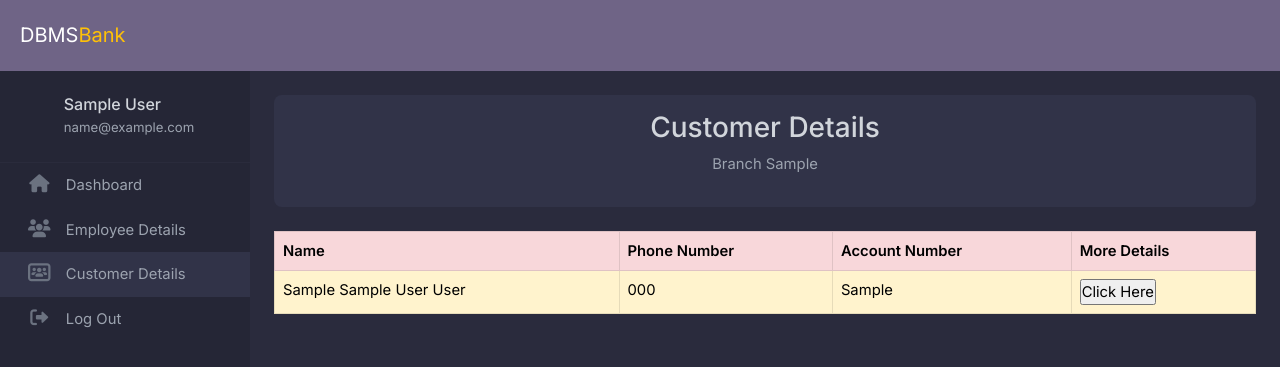
After one commit to chinmayj02/bank-management, a PHP site: page /customer_details.php in a window 1280 px wide. The commit adds this page. Shown: the top 367 px of the page. Run offline with PHP 8.4, Linux system fonts and the light colour scheme; the visitor is signed in with stand-in values (Sample User, id 1); tables that the repository leaves empty or names only in its code hold one stand-in row (values such as "Sample post"); some libraries are stand-ins or nearby versions.

```diff
--- a/admin_dashboard.php
+++ b/admin_dashboard.php
@@ -39,7 +39,6 @@ $submit_transactions = mysqli_query($conn, $transactions) or die(mysqli_error($c
 $credit_each_month=array("01"=>0,"02"=>0,"03"=>0,"05"=>0,"06"=>0,"07"=>0,"08"=>0,"09"=>0,"10"=>0,"11"=>0,"12"=>0,"04"=>0);
 $debit_each_month=array("01"=>0,"02"=>0,"03"=>0,"05"=>0,"06"=>0,"07"=>0,"08"=>0,"09"=>0,"10"=>0,"11"=>0,"12"=>0,"04"=>0);
 $amount_each_month=array("01"=>0,"02"=>0,"03"=>0,"05"=>0,"06"=>0,"07"=>0,"08"=>0,"09"=>0,"10"=>0,"11"=>0,"12"=>0,"04"=>0);
-echo '<script>let x=1;</script>';
 while($row_of_transactions = mysqli_fetch_array($submit_transactions)){
     $type=$row_of_transactions['type'];
     if($type=="CREDIT"){
@@ -191,7 +190,7 @@ setcookie("amount_dec",$amount_dec);
                 <i class="fa-solid fa-users fa-fw"></i><a href="employee_details.php"> Employee Details</a>
             </li>
             <li>
-                <i class="fa-solid fa-users-rectangle fa-fw"></i><a href="#"> Customer Details</a>
+                <i class="fa-solid fa-users-rectangle fa-fw"></i><a href="customer_details.php"> Customer Details</a>
             </li>
             <li>
                 <i class="fa-solid fa-right-from-bracket fa-fw"></i><a href="logout.php"> Log Out</a>
--- /dev/null
+++ b/customer_details.php
@@ -0,0 +1,145 @@
+<?php
+require 'includes/common.php';
+if (!isset($_SESSION['email'])) header("location:index.php");
+if ($_SESSION['mgr'] < 1) header("location:employee_dashboard.php");
+$email = $_SESSION['email'];
+$fetch_manager_name = "select * from employee where emp_id = '{$_SESSION['emp_id']}'";
+$submit_manager_name = mysqli_query($conn, $fetch_manager_name) or die(mysqli_error($conn));
+$row_manager_name = mysqli_fetch_array($submit_manager_name);
+$short_name = $row_manager_name['fname'] . " " . $row_manager_name['lname'];
+$name = $row_manager_name['fname'] . " " . $row_manager_name['mname'] . " " . $row_manager_name['lname'];
+$fetch1 = "select ifsc from branch where manager_id = '{$_SESSION['emp_id']}'";
+$submit1 = mysqli_query($conn, $fetch1) or die(mysqli_error($conn));
+$row1 = mysqli_fetch_array($submit1);
+$ifsc = $row1['ifsc'];
+$fetch = "select * from branch_customers where ifsc = '{$ifsc}'";
+$submit = mysqli_query($conn, $fetch) or die(mysqli_error($conn));
+
+// get all employees
+$fetch_employees = "select * from employee where branch_id = '{$ifsc}' and emp_id<>'{$_SESSION['emp_id']}' order by designation,fname,mname,lname";
+$submit_fetch_employees = mysqli_query($conn, $fetch_employees) or die(mysqli_error($conn));
+if (isset($_POST['submit']) && !empty($_POST['submit'])) {
+  if(isset($_COOKIE['pass'])){
+    $pass_to_check= md5($_COOKIE['pass']);
+    $fetch_pass = "select password from credentials where emp_id = '{$_SESSION['emp_id']}'";
+    $submit_pass = mysqli_query($conn, $fetch_pass) or die(mysqli_error($conn));
+    $row_pass = mysqli_fetch_array($submit_pass);
+    if($row_pass['password']==$pass_to_check){
+      header("location:profile.html");
+    }
+    else 	echo '<script>alert("Incorrect Password, Please try again");window.location = history.back();</script>';
+}
+
+}
+?>
+<!DOCTYPE html>
+<html lang="en">
+
+<head>
+  <meta charset="UTF-8">
+  <meta http-equiv="X-UA-Compatible" content="IE=edge">
+  <meta name="viewport" content="width=device-width, initial-scale=1.0">
+  <title>Customer Details|DBMS Bank</title>
+  <!-- Bootsrtap CSS -->
+  <link href="https://cdn.jsdelivr.net/npm/bootstrap@5.0.2/dist/css/bootstrap.min.css" rel="stylesheet" />
+  <link rel="stylesheet" href="https://pro.fontawesome.com/releases/v5.10.0/css/all.css" />
+  <link href="https://cdn.jsdelivr.net/npm/bootstrap@5.2.2/dist/css/bootstrap.min.css" rel="stylesheet" integrity="sha384-Zenh87qX5JnK2Jl0vWa8Ck2rdkQ2Bzep5IDxbcnCeuOxjzrPF/et3URy9Bv1WTRi" crossorigin="anonymous">
+  <link href="css/styles.css" rel="stylesheet">
+  <link rel="stylesheet" href="https://cdnjs.cloudflare.com/ajax/libs/font-awesome/6.2.0/css/all.min.css" integrity="sha512-xh6O/CkQoPOWDdYTDqeRdPCVd1SpvCA9XXcUnZS2FmJNp1coAFzvtCN9BmamE+4aHK8yyUHUSCcJHgXloTyT2A==" crossorigin="anonymous" referrerpolicy="no-referrer" />
+  <link rel="stylesheet" href="https://cdnjs.cloudflare.com/ajax/libs/jquery-mobile/1.4.5/jquery.mobile.structure.min.css" integrity="sha512-ycYlLqHTXPRocKFV8t0C5fUwTvuiv+4m5kHWTN5juUkOiGEJIqlqNtPCwhfKaFlwH+dfQdKRwhOCnI2zds/dmA==" crossorigin="anonymous" referrerpolicy="no-referrer" />
+  <script>
+
+    function checkPass() {
+      var pass = prompt("Confirm your password:");
+      if(pass==null||pass=="") {document.cookie = "pass= ; expires = Thu, 01 Jan 1970 00:00:00 GMT";return;}
+      document.cookie = "pass="+pass;
+    }
+</script>
+</head>
+
+<body>
+  <nav class="navbar position-sticky top-0 left-0 navbar-expand-md">
+    <div class="container-fluid mx-2">
+      <div class="navbar-header">
+        <i data-show="show-side-navigation1" class="show-side-btn fa-fw text-white "></i>
+        <a class="navbar-brand" href="admin_dashboard.php">DBMS<span class="main-color">Bank</span></a>
+      </div>
+    </div>
+  </nav>
+
+  <aside class="sidebar position-fixed top-40 left-0 overflow-auto h-100 float-left" id="show-side-navigation1">
+    <div class="sidebar-header d-flex justify-content-center align-items-center px-3 py-4">
+      <div class="ms-2">
+        <h5 class="fs-6 mb-0">
+          <a class="text-decoration-none" href="#"><?php echo $short_name; ?></a>
+        </h5>
+        <p class="mt-1 mb-0"><?php echo $email; ?></p>
+      </div>
+    </div>
+
+    <ul class="list-unstyled">
+      <li>
+        <i class="fa-solid fa-house fa-fw"></i><a href="admin_dashboard.php"> Dashboard</a>
+      </li>
+      <li>
+        <i class="fa-solid fa-users fa-fw"></i><a href="employee_details.php"> Employee Details</a>
+      </li>
+      <li class="highlight">
+        <i class="fa-solid fa-users-rectangle fa-fw"></i><a href="customer_details.php"> Customer Details</a>
+      </li>
+      <li>
+        <i class="fa-solid fa-right-from-bracket fa-fw"></i><a href="logout.php"> Log Out</a>
+      </li>
+    </ul>
+
+  </aside>
+  <section id="wrapper">
+    <div class="p-4">
+      <div class="welcome">
+        <div class="content rounded-3 p-3">
+          <h1 align="center" class="fs-3">Customer Details</h1>
+          <p align="center">Branch <?php echo $ifsc; ?></p>
+        </div>
+      </div>
+
+      <section class="statistics mt-4">
+        <div class="row">
+          <div class="emp-table">
+            <table class="table table-bordered table-light table-hover table-responsive-sm">
+              <thead>
+                <tr class="table-danger">
+                  <th scope="col">Name</th>
+                  <th scope="col">Phone Number</th>
+                  <th scope="col">Account Number</th>
+                  <th scope="col">More Details</th>
+                </tr>
+              </thead>
+              <tbody>
+
+                <?php while($row = mysqli_fetch_array($submit)){
+
+                    $fetch2 = "select * from customer where cin = '{$row['cin']}'";
+                    $submit2 = mysqli_query($conn, $fetch2) or die(mysqli_error($conn));
+                    $row2 = mysqli_fetch_array($submit2);
+                    ?>
+                  <tr class="table-warning">
+                    <td><?php echo $row2['fname']." ".$row2['mname']." ".$row2['lname']; ?></td>
+                    <td><?php echo $row2['phone_number']; ?></td>
+                    <td><?php echo $row['acc_no']; ?></td>
+                    <td><form method="post"><input type=submit name="submit" value="Click Here" onclick="checkPass()" ></input></form></td>
+                  </tr>
+                <?php } ?>
+
+              </tbody>
+            </table>
+          </div>
+        </div>
+      </section>
+
+
+    </div>
+  </section>
+
+</body>
+
+</html>
```
Also changed, not shown: employee_details.php (+9 -6 lines), js/main.js (deleted, +0 -179 lines).
